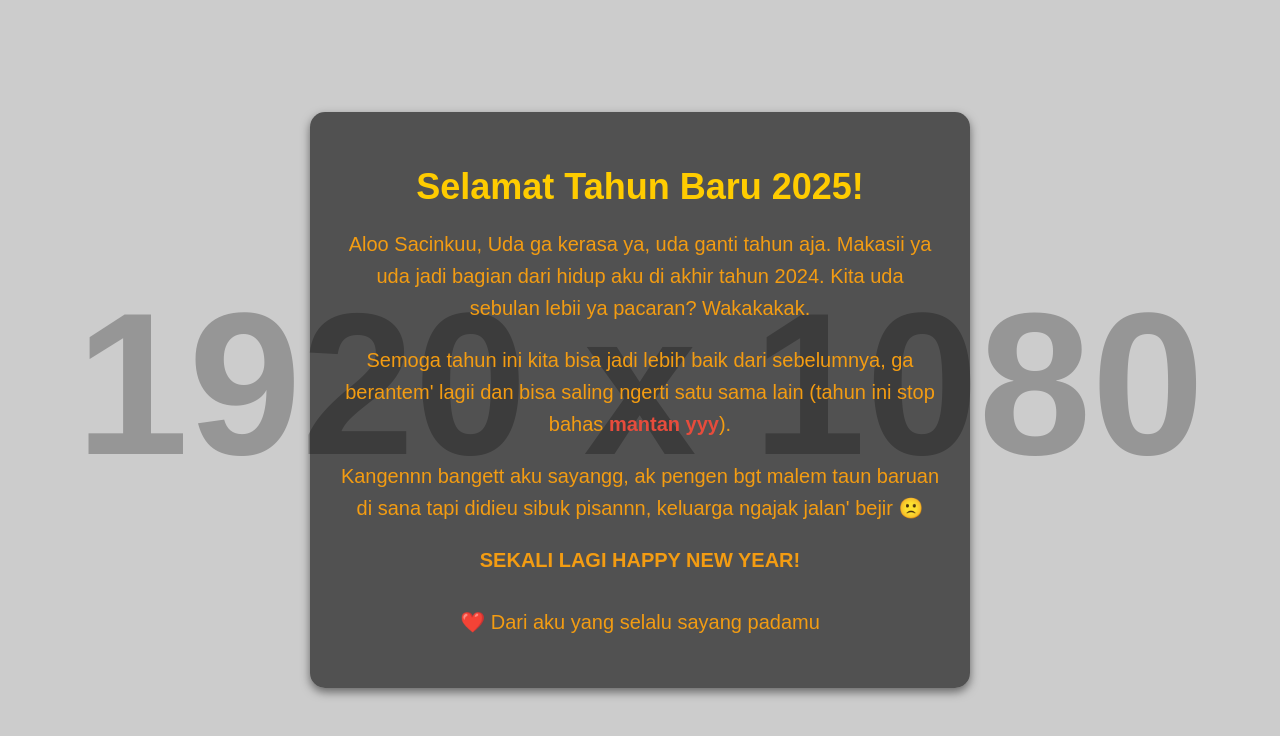
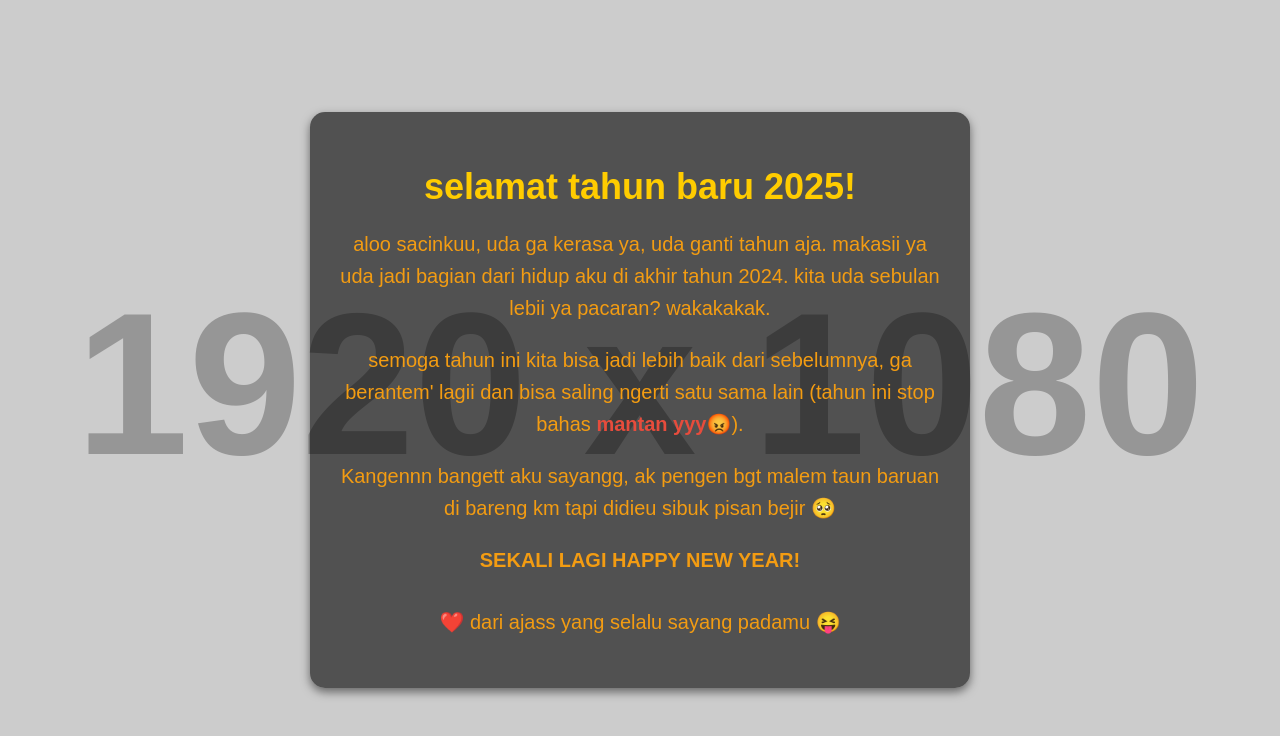
Before and after one commit to rajas0102/happynewyear, a plain HTML site: page sadzwina.html in a window 1280 px wide. Drawn offline with Linux system fonts and the light colour scheme; placeholder pictures from the web are drawn by us.

Commit message:
Update sadzwina.html

```diff
--- a/sadzwina.html
+++ b/sadzwina.html
@@ -84,13 +84,13 @@
 <body>
 
     <div class="container">
-        <h1>Selamat Tahun Baru 2025!</h1>
-        <p>Aloo Sacinkuu, Uda ga kerasa ya, uda ganti tahun aja. Makasii ya uda jadi bagian dari hidup aku di akhir tahun 2024. Kita uda sebulan lebii ya pacaran? Wakakakak.</p>
-        <p>Semoga tahun ini kita bisa jadi lebih baik dari sebelumnya, ga berantem' lagii dan bisa saling ngerti satu sama lain (tahun ini stop bahas <span class="highlight">mantan yyy</span>).</p>
-        <p>Kangennn bangett aku sayangg, ak pengen bgt malem taun baruan di sana tapi didieu sibuk pisannn, keluarga ngajak jalan' bejir 🙁</p>
+        <h1>selamat tahun baru 2025!</h1>
+        <p>aloo sacinkuu, uda ga kerasa ya, uda ganti tahun aja. makasii ya uda jadi bagian dari hidup aku di akhir tahun 2024. kita uda sebulan lebii ya pacaran? wakakakak.</p>
+        <p>semoga tahun ini kita bisa jadi lebih baik dari sebelumnya, ga berantem' lagii dan bisa saling ngerti satu sama lain (tahun ini stop bahas <span class="highlight">mantan yyy😡</span>).</p>
+        <p>Kangennn bangett aku sayangg, ak pengen bgt malem taun baruan di bareng km tapi didieu sibuk pisan bejir 🥺</p>
         <p><strong>SEKALI LAGI HAPPY NEW YEAR!</strong></p>
         <div class="footer">
-            <p>❤️ Dari aku yang selalu sayang padamu</p>
+            <p>❤️ dari ajass yang selalu sayang padamu 😝</p>
         </div>
     </div>
 
```
